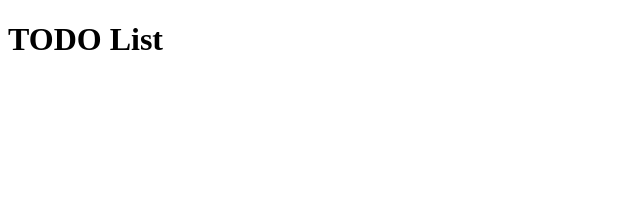
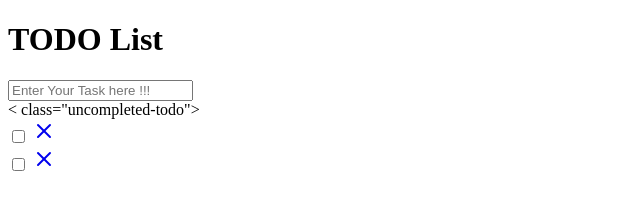
Before and after one commit to PIYUSH1525/OIBSIP, a plain HTML site: page TO-DO WEBAPP/index.html in a window 1280 px wide. Shown: the whole page, without its empty margins (0-640 px from the left). Drawn offline with Linux system fonts and the light colour scheme.

Commit message:
basic idea can be changed in future

```diff
--- a/TO-DO WEBAPP/index.html
+++ b/TO-DO WEBAPP/index.html
@@ -8,6 +8,36 @@
 </head>
 <body> <div class="app">
     <h1>TODO List </h1>
+    <input type="text" class="todo-input" placeholder="Enter Your Task here !!!">
+    <div class="todos">
+        < class="uncompleted-todo">
+            <div class="todo-items">
+                <span>
+                    <input type="checkbox" Drink water>
+                </span>
+                <a href="#">
+                    <svg xmlns="http://www.w3.org/2000/svg" class="icon icon-tabler icon-tabler-x" width="24" height="24" viewBox="0 0 24 24" stroke-width="2" stroke="currentColor" fill="none" stroke-linecap="round" stroke-linejoin="round">
+                        <path stroke="none" d="M0 0h24v24H0z" fill="none"></path>
+                        <path d="M18 6l-12 12"></path>
+                        <path d="M6 6l12 12"></path>
+                     </svg>
+                </a>
+            </div>
+            <div class="todo-items">
+                <span>
+                    <input type="checkbox" Drink water>
+                </span>
+                <a href="#">
+                    <svg xmlns="http://www.w3.org/2000/svg" class="icon icon-tabler icon-tabler-x" width="24" height="24" viewBox="0 0 24 24" stroke-width="2" stroke="currentColor" fill="none" stroke-linecap="round" stroke-linejoin="round">
+                        <path stroke="none" d="M0 0h24v24H0z" fill="none"></path>
+                        <path d="M18 6l-12 12"></path>
+                        <path d="M6 6l12 12"></path>
+                     </svg>
+                </a>
+            </div>
+        </div>
+
+    </div>
     </div>
 </body>
 </html>
```
